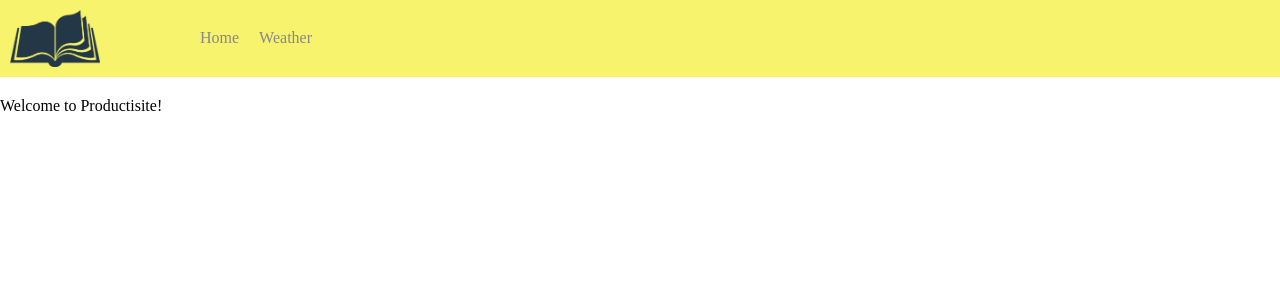
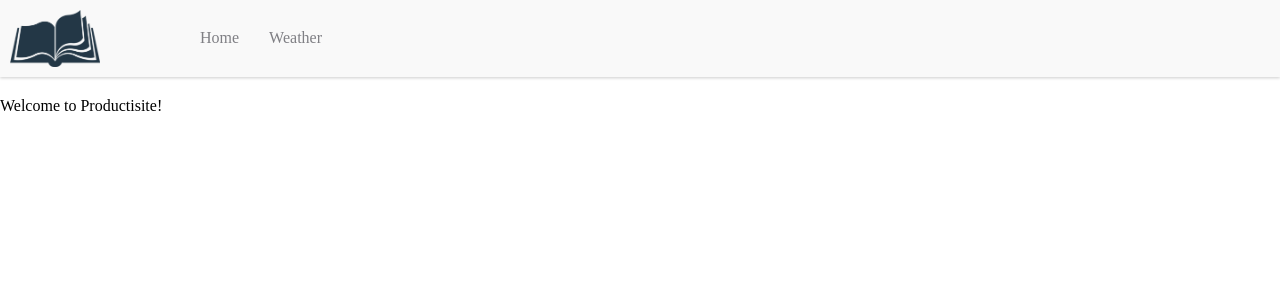
Before and after one commit to Michael-Santoso/Productivity, a React (Vite) app: page / in a window 1280 px wide. Shown: the top 300 px of the page. Built offline with nearby package versions, Linux system fonts and the light colour scheme.

Commit message:
Changed the navbar .css to be cleaner

```diff
--- a/src/index.css
+++ b/src/index.css
@@ -7,16 +7,14 @@ body {
     display:flex;
     flex-direction: row;
     margin-bottom: 20px;
-    background-color: rgb(248, 244, 209);
+    background-color: rgb(249,249,249);
     justify-content: flex-start;
     align-items: center;
     padding:10px;
     transition: color 0.2s;
+    box-shadow: 0 1px 3px rgba(0, 0, 0, 0.2);
 }
 
-.navbar:hover{
-    background-color: rgb(248, 243, 108);
-}
 
 .logo{
     width: 90px;
@@ -30,9 +28,9 @@ body {
 }
 
 .link{
-    color: rgb(135, 135, 142);
+    color: rgb(127, 127, 132);
     text-decoration: none;
-    margin-right: 20px;
+    margin-right: 30px;
     font-family: 'Times New Roman';
     transition: color 0.2s;
 }
@@ -41,5 +39,5 @@ body {
     color: rgb(0, 0, 0);
     cursor: pointer;
     transform: scale(1.2);
-    font-size: 1000;
+    font-weight: 800;
 }
```
